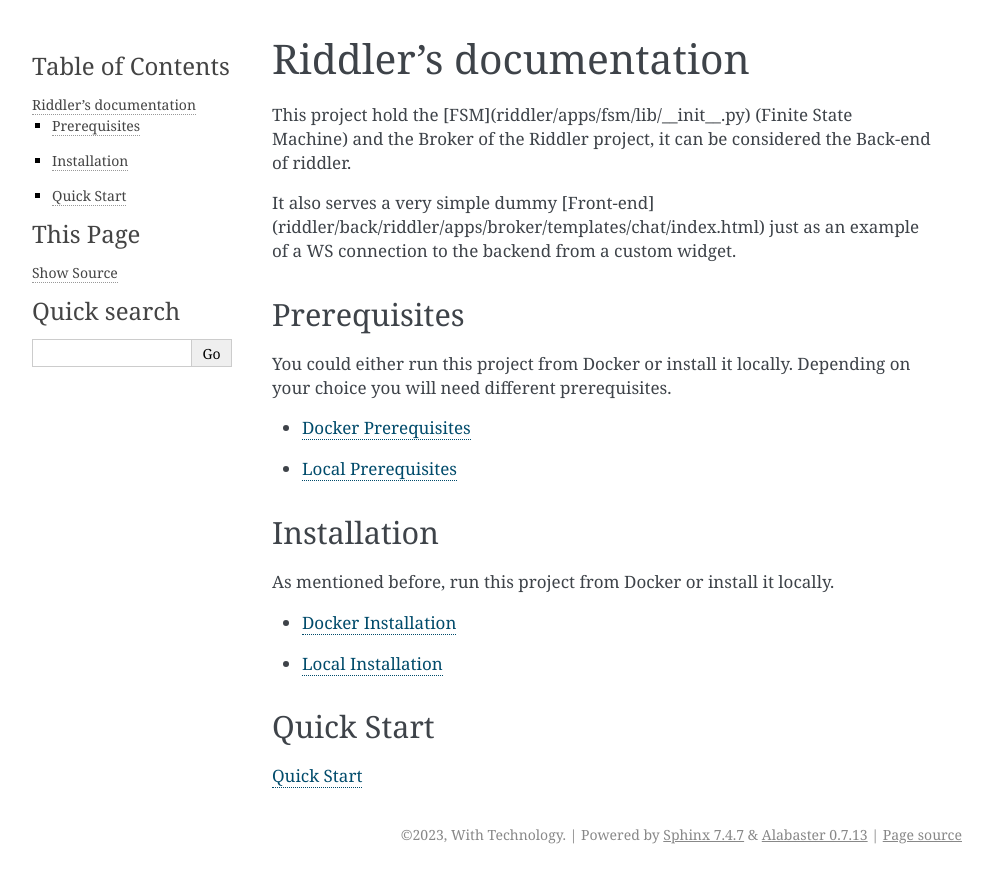
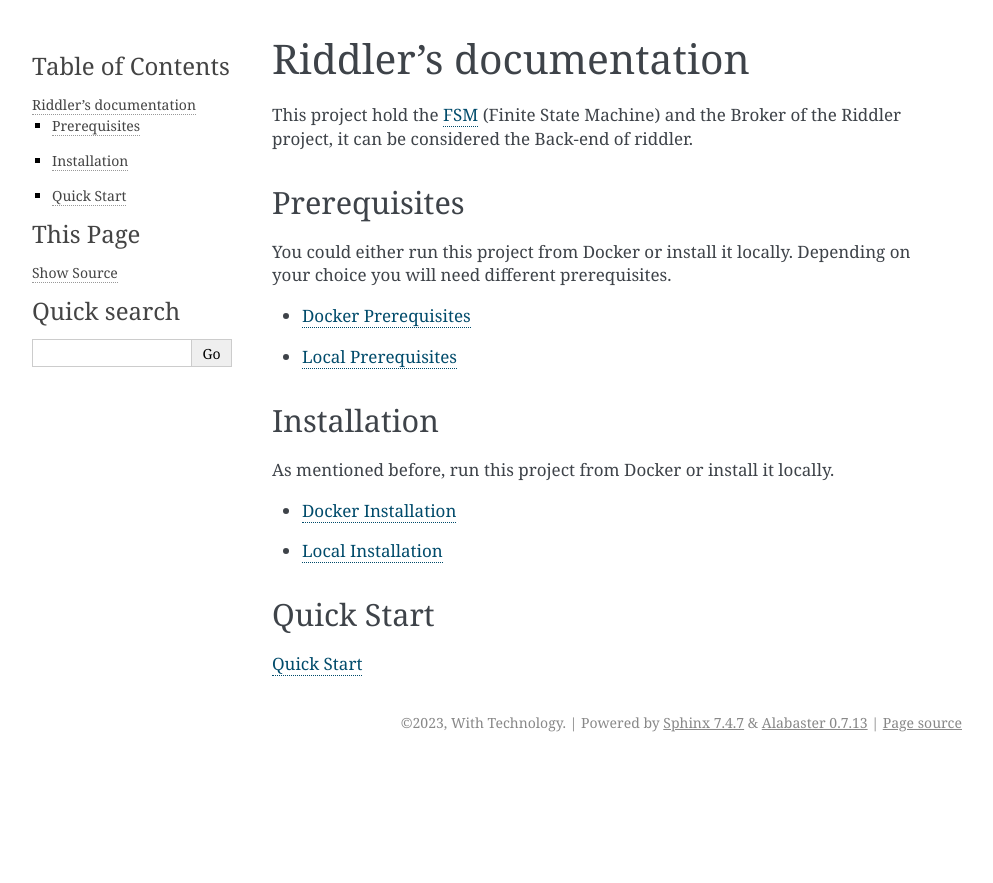
Before and after one commit to ChatFAQ/ChatFAQ, a Sphinx documentation site: the page built from doc/source/modules/back/index.rst, in a window 1280 px wide. Shown: the top 883 px of the page, without its empty margins (148-1141 px from the left). Built offline with Sphinx 7.4.7, drawn with Linux system fonts in a browser that asks for light colours; pages that are not in the unit, such as notebooks, are missing from menus; the version number is read from the project's files by our own code.

Commit message:
improving docs

```diff
--- /dev/null
+++ b/doc/source/modules/back/fsm_core.rst
@@ -0,0 +1,5 @@
+FSM Core
+======================
+
+.. literalinclude:: ../../../../back/riddler/apps/fsm/lib/__init__.py
+   :language: python
--- a/doc/source/modules/back/index.rst
+++ b/doc/source/modules/back/index.rst
@@ -6,9 +6,7 @@
 Riddler's documentation
 ===================================
 
-This project hold the [FSM](riddler/apps/fsm/lib/__init__.py) (Finite State Machine) and the Broker of the Riddler project, it can be considered the Back-end of riddler.
-
-It also serves a very simple dummy [Front-end](riddler/back/riddler/apps/broker/templates/chat/index.html) just as an example of a WS connection to the backend from a custom widget.
+This project hold the :ref:`FSM <FSM Core>` (Finite State Machine) and the Broker of the Riddler project, it can be considered the Back-end of riddler.
 
 Prerequisites
 --------------------------
--- a/doc/source/modules/sdk/init_example.rst
+++ b/doc/source/modules/sdk/init_example.rst
@@ -1,4 +1,4 @@
-init_example
+SDK Usage Example
 ======================
 
 .. literalinclude:: ../../../../sdk/examples/__init__.py
--- a/doc/source/modules/sdk/quick_start.rst
+++ b/doc/source/modules/sdk/quick_start.rst
@@ -22,7 +22,7 @@ Example
 
 .. module:: examples
 
-Inside :ref:`examples/__init__.py <init_example>` you can find a simple working example of the usage of the SDK.
+Inside :ref:`examples/__init__.py <SDK Usage Example>` you can find a simple working example of the usage of the SDK.
 
 Let's walk through it step by step.
 
```
Also changed, not shown: README.md (added), 1 other file.
